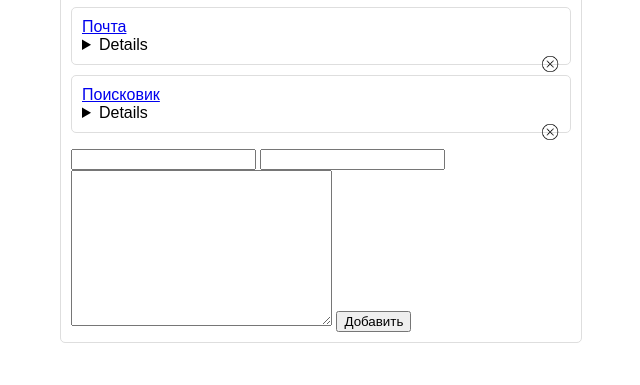
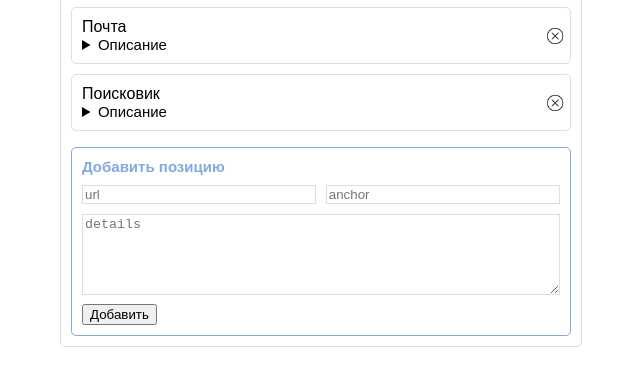
Before and after one commit to AnjeiHolub/project_1, a website: page index.html in a window 1280 px wide. Shown: the part 75-460 px from the top of the page, without its empty margins (319-959 px from the left). Drawn offline with Linux system fonts and the light colour scheme.

Commit message:
change form.css, menu.css

```diff
--- a/components/app/app.css
+++ b/components/app/app.css
@@ -1,12 +1,11 @@
 .app {
   -webkit-font-smoothing: antialiased;
+  -moz-osx-font-smoothing: grayscale;
   font-family: "Proxima Nova", sans-serif;
-  height: 100%;
   width: 500px;
   background-color: #fff;
   border: 1px solid #dedede;
   margin: 0 auto;
   padding: 10px;
   border-radius: 5px;
-  transition: height 5s ease-out 0s;
 }
--- a/components/app/app.js
+++ b/components/app/app.js
@@ -9,7 +9,8 @@
     elem: document.querySelector('.menu'),
     data: {
       title: 'Single page application',
-      items: [{
+      items: [
+        {
           href: 'gamil.com',
           anchor: 'Почта',
           details: 'Почта Gmail'
@@ -18,14 +19,15 @@
           href: 'google.com',
           anchor: 'Поисковик',
           details: 'Поисковик Google'
-      }]
+        }
+      ]
     }
   });
 
   let form = new Form ({
     elem: document.querySelector('.form'),
     submit (item) {
-      menu.onAddList(item);
+      menu.addList(item);
     }
   })
 
--- a/components/form/form.css
+++ b/components/form/form.css
@@ -0,0 +1,40 @@
+form {
+	box-sizing: border-box;
+	border: 1px solid #82a9e0;
+	padding: 10px;
+	border-radius: 5px;
+}
+
+.form__title {
+    margin: 0;
+    font-size: 15px;
+    margin-bottom: 10px;
+    color: #82a9e0;
+}
+
+input {
+	width: 49%;
+	float: left;
+	box-sizing: border-box;
+	border: 1px solid #dedede;
+}
+
+[name="url"] {
+	float: left;
+}
+
+[name="anchor"] {
+	float: right;
+}
+
+textarea {
+	min-width: 100%;
+	margin-top: 10px;
+	max-width: 100%;
+	box-sizing: border-box;
+	border: 1px solid #dedede;
+}
+
+.form__button {
+	margin-top: 5px;
+}
--- a/components/form/form.js
+++ b/components/form/form.js
@@ -11,29 +11,30 @@
     }
 
     render () {
-      this._elem.innerHTML = `
-      <input class="form__href" type="text">
-      <input class="form__anchor" type="text">
-      <textarea class="form__details" cols="30" rows="10"></textarea>
-      <button class="form__button" type="submit">Добавить</button>
-      `;
+      this._elem.innerHTML = `<h1 class="form__title">Добавить позицию</h1>
+                              <input name="url" class="form__input" placeholder="url" type="text">
+                              <input name="anchor" class="form__input" placeholder="anchor" type="text">
+                              <textarea name="details" class="form__input" placeholder="details" rows="5"></textarea>
+                              <button class="form__button" type="submit">Добавить</button>`;
     }
 
     _eventInit () {
       this._elem.addEventListener('submit', this._onSubmit);
     }
 
-    _getValueForm (selector) {
-      return this._elem.querySelector(selector).value;
+    _getValueForm (name) {
+      return this._elem.querySelector(`[name=${name}`).value;
     }
 
     _onSubmit (event) {
       event.preventDefault();
       let item = {};
-      item.href = this._getValueForm('.form__href');
-      item.anchor = this._getValueForm('.form__anchor');
-      item.details = this._getValueForm('.form__details');
+      item.href = this._getValueForm('url');
+      item.anchor = this._getValueForm('anchor');
+      item.details = this._getValueForm('details');
+      this._elem.reset();
       this._submit(item);
+
     }
 
   }
--- a/components/menu/menu.css
+++ b/components/menu/menu.css
@@ -14,12 +14,13 @@
   margin: 0;
 }
 
-.menu__list {
+.menu__item {
   list-style: none;
   margin-top: 10px;
   border: 1px solid #dedede;
   padding: 10px;
   border-radius: 5px;
+  position: relative;
 }
 
 
@@ -27,6 +28,32 @@
   height: 20px;
   width: 20px;
   display: block;
-  float: right;
+  position: absolute;
+  top: 50%;
+  right: 5px;
   cursor: pointer;
+  transform: translateY(-50%);
+  -moz-user-select: none;
+  -khtml-user-select: none;
+  -webkit-user-select: none;
+  user-select: none;
 }
+
+[data-action="pick"] {
+  color: #000;
+  text-decoration: none;
+}
+
+details {
+  font-size: 15px;
+  -moz-user-select: none;
+  -khtml-user-select: none;
+  -webkit-user-select: none;
+  user-select: none;
+}
+
+summary {
+  outline: none;
+  text-decoration: none;
+  cursor:pointer;
+}
--- a/components/menu/menu.js
+++ b/components/menu/menu.js
@@ -5,7 +5,7 @@
     constructor ({elem, data}) {
       this._elem = elem;
       this._data = data;
-      this.onAddList = this.onAddList.bind(this);
+      this.addList = this.addList.bind(this);
       this._onClick = this._onClick.bind(this);
       this.render();
       this._eventInit();
@@ -14,19 +14,15 @@
     render () {
       function renderMenuList (data) {
         return data.items.map((item, index) => {
-          return `
-          <li class="menu__list" data-index="${index}">
-          <a href="${item.href}" data-action="pikle">${item.anchor}</a>
-          <details data-action="open">${item.details}</details>
-          <img class="menu__closeList" src="./components/menu/img/close.png" data-action="close"></img>
-          </li>
-          `
+          return `<li class="menu__item" data-index="${index}">
+                    <a href="${item.href}" data-action="pick">${item.anchor}</a>
+                    <details data-action="open"><summary>Описание</summary>${item.details}</details>
+                    <img class="menu__closeList" src="./components/menu/img/close.png" data-action="close"></img>
+                  </li>`;
         }).join('');
       };
-      this._elem.innerHTML = `
-      <h1 class="menu__title">${this._data.title}</h1>
-      ${renderMenuList(this._data)}
-      `
+      this._elem.innerHTML = `<h1 class="menu__title">${this._data.title}</h1>
+                              ${renderMenuList(this._data)}`;
     }
 
     _eventInit () {
@@ -38,33 +34,36 @@
         case 'close':
           this._onCloseClick(event);
           break;
-        case 'pikle':
-          this._onPikleClick(event);
-          break;
-        default:
+        case 'pick':
+          this._onPickClick(event);
           break;
       }
     }
 
-    onAddList (item) {
+    addList (item) {
       this._data.items.push(item);
       this.render();
     }
 
-    _onCloseClick (event) {
-      let target = event.target;
-      while (target !== this) {
-        if (target.classList.contains('menu__list')) break;
-        target = target.parentNode;
-      }
-      if (!target.classList.contains('menu__list')) return;
+    removeList (target) {
       this._data.items = this._data.items.filter((item, index) => {
         return target.dataset.index != index;
       });
       this.render();
     }
 
-    _onPikleClick (event) {
+
+    _onCloseClick (event) {
+      let target = event.target;
+      while (target !== this) {
+        if (target.classList.contains('menu__item')) break;
+        target = target.parentNode;
+      }
+      if (!target.classList.contains('menu__item')) return;
+      this.removeList(target);
+    }
+
+    _onPickClick (event) {
       event.preventDefault();
     }
   }
--- a/index.html
+++ b/index.html
@@ -5,6 +5,7 @@
 	<title>Проект номер один</title>
   <link rel="stylesheet" href="./components/app/app.css">
   <link rel="stylesheet" href="./components/menu/menu.css">
+  <link rel="stylesheet" href="./components/form/form.css">
 </head>
 <body>
 
```
Also changed, not shown: components/menu/img/arrow.png (added). Lines whose indentation alone changed are shown as unchanged.
